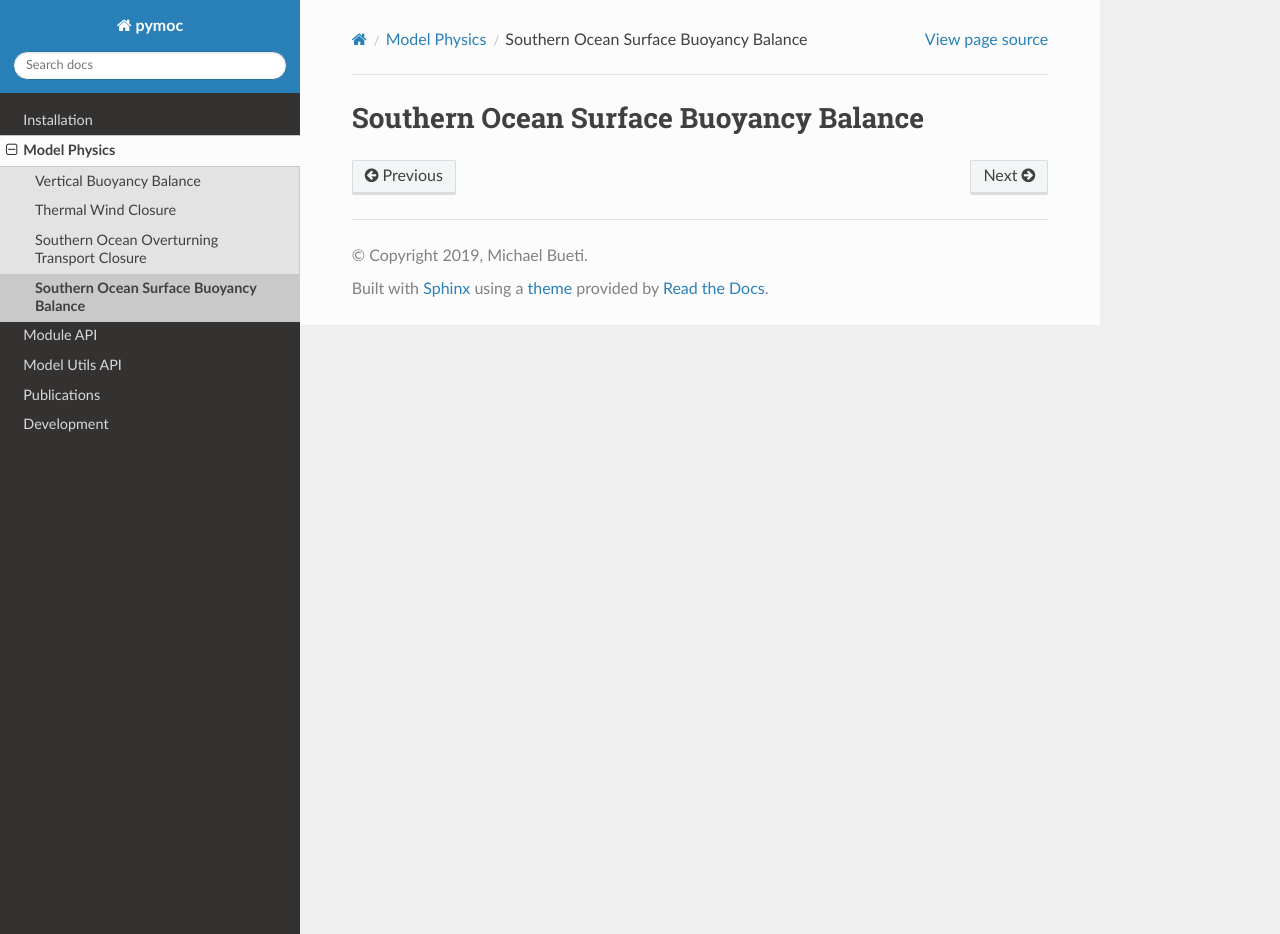
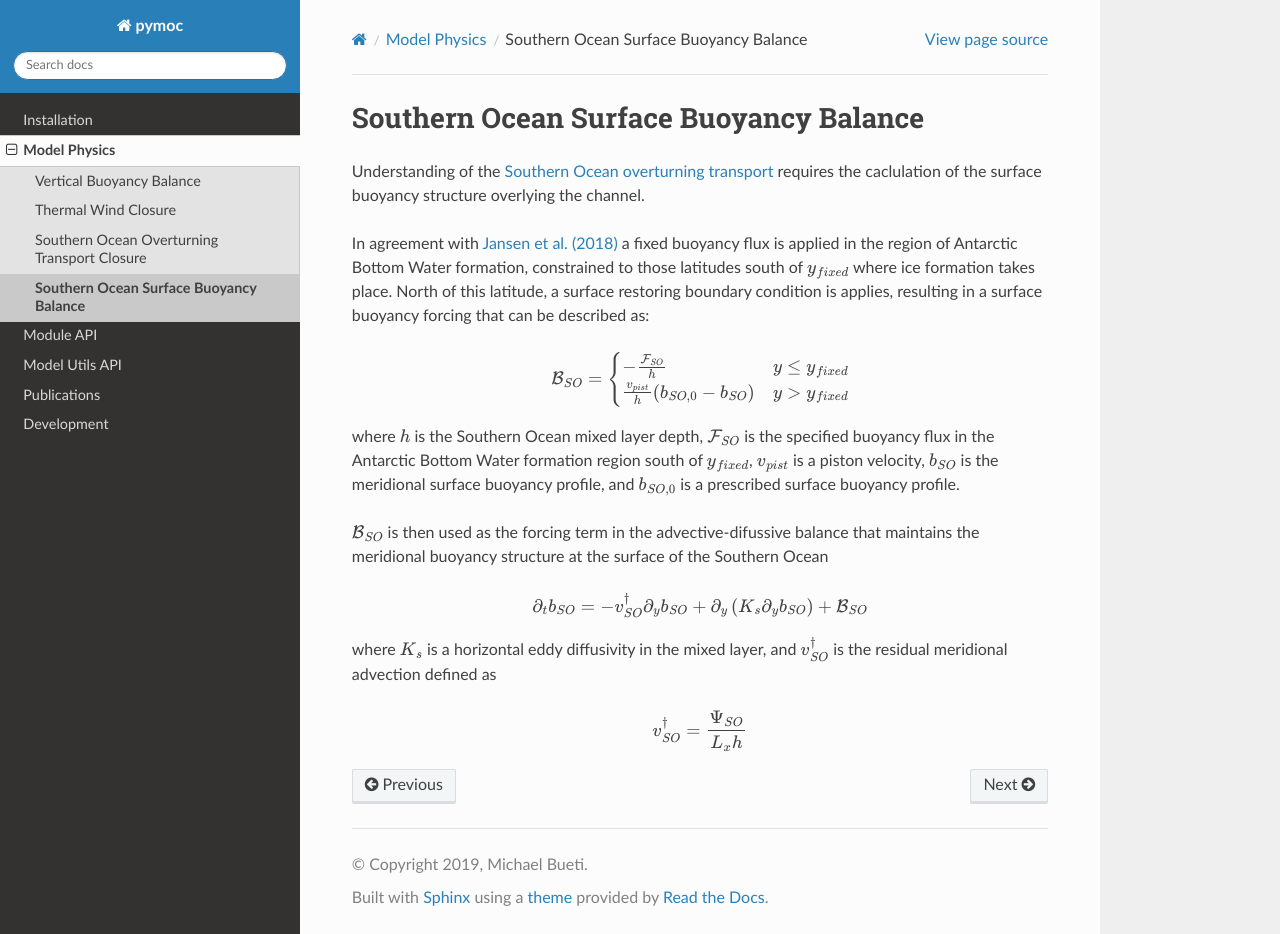
Before and after one commit to pymoc/pymoc, a Sphinx documentation site: the page built from docs/model-physics/channel-buoyancy-balance.rst, in a window 1280 px wide and 934 px high. Built offline with Sphinx 7.4.7 and the Read the Docs theme 2.0.0, drawn with Linux system fonts in a browser that asks for light colours.

Commit message:
Document physics of SO surface buoyancy

```diff
--- a/docs/model-physics/channel-buoyancy-balance.rst
+++ b/docs/model-physics/channel-buoyancy-balance.rst
@@ -1,2 +1,43 @@
 Southern Ocean Surface Buoyancy Balance
 =======================================
+
+Understanding of the :ref:`Southern Ocean overturning transport<Southern Ocean overturning transport>`
+requires the caclulation of the surface buoyancy structure overlying the channel.
+
+In agreement with `Jansen et al. (2018)`_ a fixed buoyancy flux is applied in the
+region of Antarctic Bottom Water formation, constrained to those latitudes south of
+:math:`y_{fixed}` where ice formation takes place. North of this latitude, a surface
+restoring boundary condition is applies, resulting in a surface buoyancy forcing that
+can be described as:
+
+.. math::
+
+  \begin{aligned}
+  \mathcal{B}_{SO}&=\begin{cases}
+    -\frac{\mathcal{F}_{SO}}{h} & y\le y_{fixed} \\
+    \frac{v_{pist}}{h}\left(b_{SO,0}-b_{SO}\right) & y > y_{fixed}
+  \end{cases}
+  \end{aligned}
+
+where :math:`h` is the Southern Ocean mixed layer depth, :math:`\mathcal{F}_{SO}`
+is the specified buoyancy flux in the Antarctic Bottom Water formation region south
+of :math:`y_{fixed}`, :math:`v_{pist}` is a piston velocity, :math:`b_{SO}` is the
+meridional surface buoyancy profile, and :math:`b_{SO,0}` is a prescribed surface
+buoyancy profile.
+
+:math:`\mathcal{B}_{SO}` is then used as the forcing term in the advective-difussive
+balance that maintains the meridional buoyancy structure at the surface of the Southern
+Ocean
+
+.. math::
+
+  \partial_tb_{SO} = -v^\dagger_{SO}\partial_yb_{SO} + \partial_y\left(K_s\partial_yb_{SO}\right) + \mathcal{B}_{SO}
+
+where :math:`K_s` is a horizontal eddy diffusivity in the mixed layer, and
+:math:`v^\dagger_{SO}` is the residual meridional advection defined as
+
+.. math::
+
+  v^\dagger_{SO} = \frac{\Psi_{SO}}{L_xh}
+
+.. _`Jansen et al. (2018)`: https://doi.org/10.1175/JCLI-D-17-0797.1
--- a/docs/model-physics/channel-overturning-transport-closure.rst
+++ b/docs/model-physics/channel-overturning-transport-closure.rst
@@ -1,3 +1,5 @@
+.. _Southern Ocean overturning transport:
+
 Southern Ocean Overturning Transport Closure
 ============================================
 
```
